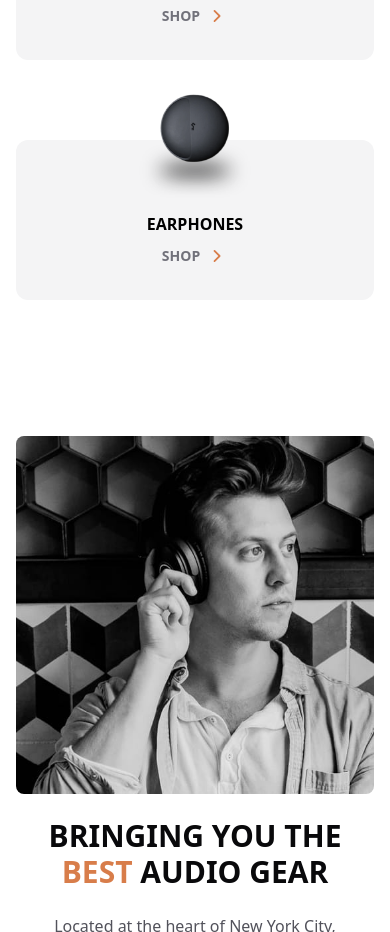
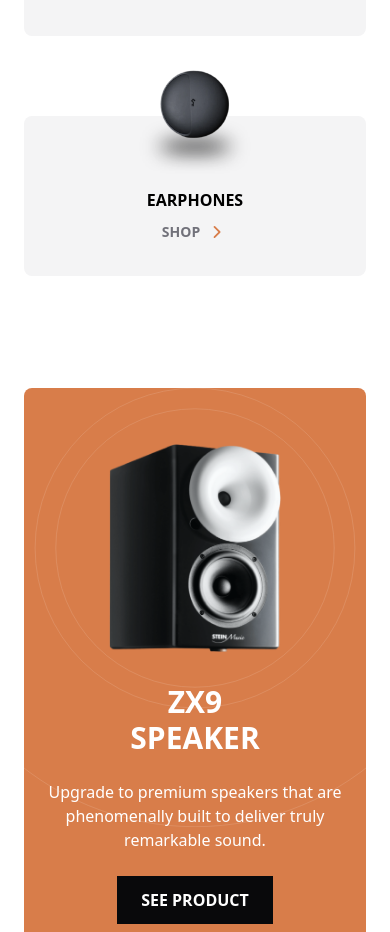
Before and after one commit to jordanheve/audiophile-e-commerce-website, a React (Vite) app: page / in a window 390 px wide. Shown: the part 1068-2000 px from the top of the page. Built offline with nearby package versions, Linux system fonts and the light colour scheme.

Commit message:
added productshowcase component mobile preview to the home page

```diff
--- a/src/components/BestGearDescription.tsx
+++ b/src/components/BestGearDescription.tsx
@@ -1,7 +1,7 @@
 import bestGearImg from '/assets/shared/desktop/image-best-gear.jpg';
 export default function BestGearDescription() {
   return (
-    <section className='p-4 text-center flex flex-col gap-6 my-24' >
+    <section className=' text-center flex flex-col gap-6' >
         <div >
         <img src={bestGearImg} alt="a guy wearing headphones" className='rounded-lg w-full h-full object-cover aspect-square '/>
         </div>
--- a/src/components/CategoryOption.tsx
+++ b/src/components/CategoryOption.tsx
@@ -19,7 +19,7 @@ return (
           <ChevronRightIcon className="h-6 w-6 text-custom-orange" />
           </a>
       </div>
-      <div className="absolute bg-zinc-100 rounded-xl h-40  z-0 bottom-0 left-4 right-4"></div>
+      <div className="absolute bg-zinc-100 rounded-lg h-40  z-0 bottom-0 w-full"></div>
   </div>
   )
 }
--- a/src/components/CategoryOptions.tsx
+++ b/src/components/CategoryOptions.tsx
@@ -2,7 +2,7 @@ import CategoryOption from "./CategoryOption";
 
 export default function CategoryOptions() {
   return (
-    <section className="py-6">
+    <section>
         <CategoryOption categoryName="Headphones" categoryUrl="/headphones" imageUrl="\assets\shared\desktop\image-category-thumbnail-headphones.png" />
         <CategoryOption categoryName="Speakers" categoryUrl="/speakers" imageUrl="\assets\shared\desktop\image-category-thumbnail-speakers.png" />
         <CategoryOption categoryName="Earphones" categoryUrl="/speakers" imageUrl="\assets\shared\desktop\image-category-thumbnail-earphones.png" />
--- a/src/components/SeeProductoBtn.tsx
+++ b/src/components/SeeProductoBtn.tsx
@@ -10,7 +10,7 @@ export default function SeeProductoBtn({ color = 'default' }: SeeProductoBtnProp
   };
 
   return (
-    <button className={`${className[color]} font-bold w-fit px-6 py-3`}>
+    <button className={`${className[color]} font-semibold w-fit px-6 py-3`}>
       SEE PRODUCT
     </button>
   )
--- a/src/components/footer/Footer.tsx
+++ b/src/components/footer/Footer.tsx
@@ -5,7 +5,7 @@ import instagramLogo from "/assets/shared/desktop/icon-instagram.svg";
 export default function Footer() {
   const currentYear = new Date().getFullYear();
   return (
-    <footer className="bg-zinc-950 px-6 py-8 flex items-center flex-col gap-8 text-center text-sm">
+    <footer className="bg-zinc-950 px-6 py-8 flex items-center flex-col gap-8 text-center text-sm mt-28">
        <img src={headerLogo} alt="audiophile" />
 
        <ul className="uppercase text-zinc-100  font-semibold flex flex-col gap-3">
--- a/src/components/header/Header.tsx
+++ b/src/components/header/Header.tsx
@@ -3,7 +3,7 @@ import MenuCategories from "./MenuCategories";
 import headerLogo from "/logo.svg";
 export default function Header() {
   return (
-    <header className="flex justify-between p-4 h-24 border-b-2 border-zinc-800 bg-zinc-950 items-center text-white fixed top-0 z-20 w-full">
+    <header className="flex justify-between p-4 h-24 border-b-2 border-zinc-800 bg-zinc-950 items-center text-white fixed top-0 z-50 w-full">
         <MenuCategories />
 
             <img src={headerLogo} alt="audiophile" />
--- a/src/components/home/MainSection.tsx
+++ b/src/components/home/MainSection.tsx
@@ -4,7 +4,7 @@ export default function MainSection() {
   return (
     <section className="bg-zinc-950">
         <div className="relative">
-            <img src="/assets/home/mobile/image-header.jpg" alt="alt" className="object-fill brightness-50"/>
+            <img src="/assets/home/mobile/image-header.jpg" alt="headphones image" className="object-fill brightness-50"/>
 
             <div className="absolute top-1/2 left-1/2 -translate-x-1/2 -translate-y-1/2 text-center flex flex-col gap-7 items-center">
                 <p className="uppercase text-zinc-500 text-xl tracking-widest">
--- /dev/null
+++ b/src/components/home/ProductoShowcase.tsx
@@ -0,0 +1,42 @@
+import SeeProductoBtn from "../SeeProductoBtn";
+import speakerZx9 from "/assets/home/desktop/image-speaker-zx9.png";
+import patternCircles from "/assets/home/desktop/pattern-circles.svg";
+import mobileSpeakerZx7 from "/assets/home/mobile/image-speaker-zx7.jpg";
+import mobileEarphonesYx1 from "/assets/home/mobile/image-earphones-yx1.jpg" ;
+export default function ProductoShowcase() {
+  return (
+    <section className="flex flex-col gap-4">
+  <div className="text-center bg-custom-orange rounded-lg relative py-14 overflow-hidden">
+    <div className="relative flex justify-center ">
+      <img className="h-52 z-10" src={speakerZx9} alt="ZX9 speaker image" />
+      <img className="absolute top-1/2 -translate-y-1/2 h-[558px] w-[558px] object-cover z-10" src={patternCircles} alt="background circles" />
+    </div>
+    <div className="relative z-10  flex flex-col gap-6 mt-8 items-center mx-auto text-white max-w-xs">
+      <h4 className="text-3xl font-semibold ">ZX9 <br /> SPEAKER</h4>
+      <p>Upgrade to premium speakers that are phenomenally built to deliver truly remarkable sound.</p>
+      <SeeProductoBtn color="black" />
+    </div>
+  </div>
+
+  <div className="relative h-80 flex items-center overflow-hidden rounded-lg">
+    <img className="object-cover absolute " src={mobileSpeakerZx7} alt="ZX7 speaker image on mobile" />
+    <div className="z-10 relative ml-4">
+    <h4 className="text-3xl font-semibold mb-10">ZX7 SPEAKER</h4>
+    <SeeProductoBtn color="white" />
+    </div>
+  </div>
+
+  <div>
+    <div>
+    <img src={mobileEarphonesYx1} alt="YX1 earphones" className="rounded-lg" />
+    </div>
+
+    <div className="mt-4 w-full bg-zinc-100 rounded-lg h-52 flex flex-col justify-center p-4 gap-8">
+    <h4 className="text-3xl font-semibold">YX1 EARPHONES</h4>
+    <SeeProductoBtn color="white" />
+    </div>
+  </div>
+</section>
+
+  )
+}
--- a/src/pages/Home.tsx
+++ b/src/pages/Home.tsx
@@ -1,13 +1,17 @@
 import CategoryOptions from "../components/CategoryOptions";
 import MainSection from "../components/home/MainSection";
 import BestGearDescription from "../components/BestGearDescription";
+import ProductoShowcase from "../components/home/ProductoShowcase";
 
 export default function Home() {
   return (
     <div>
       <MainSection />
+      <div className="px-6 flex flex-col gap-28">
       <CategoryOptions />
+      <ProductoShowcase />
       <BestGearDescription />
+      </div>
     </div>
   )
 }
```
